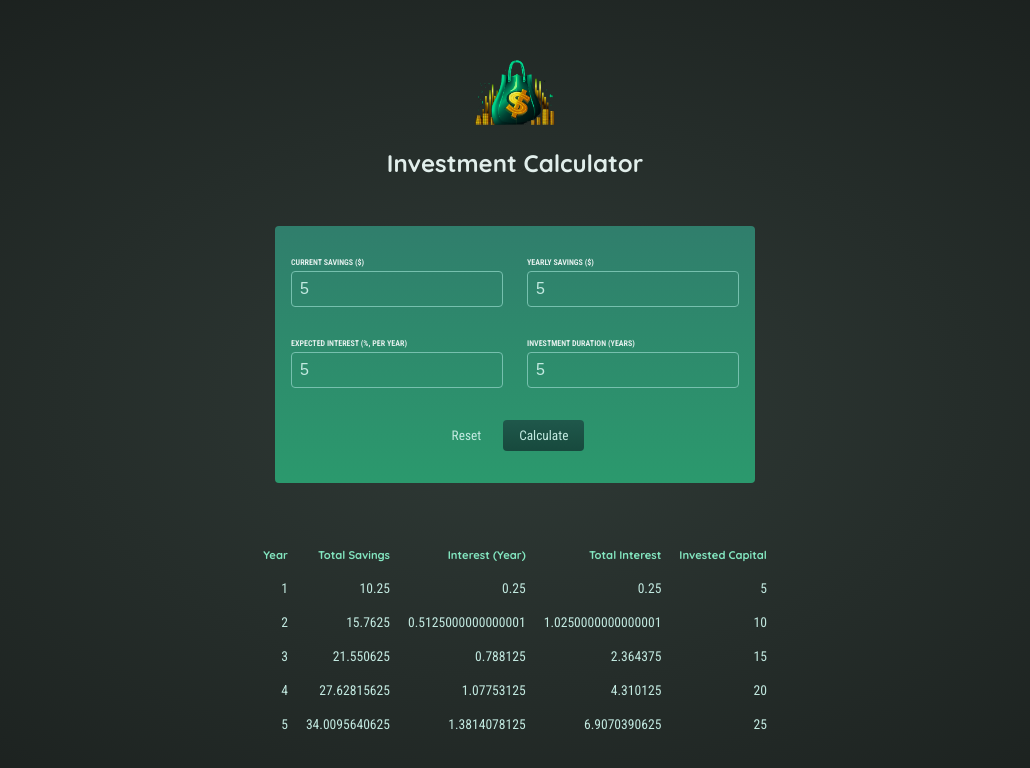
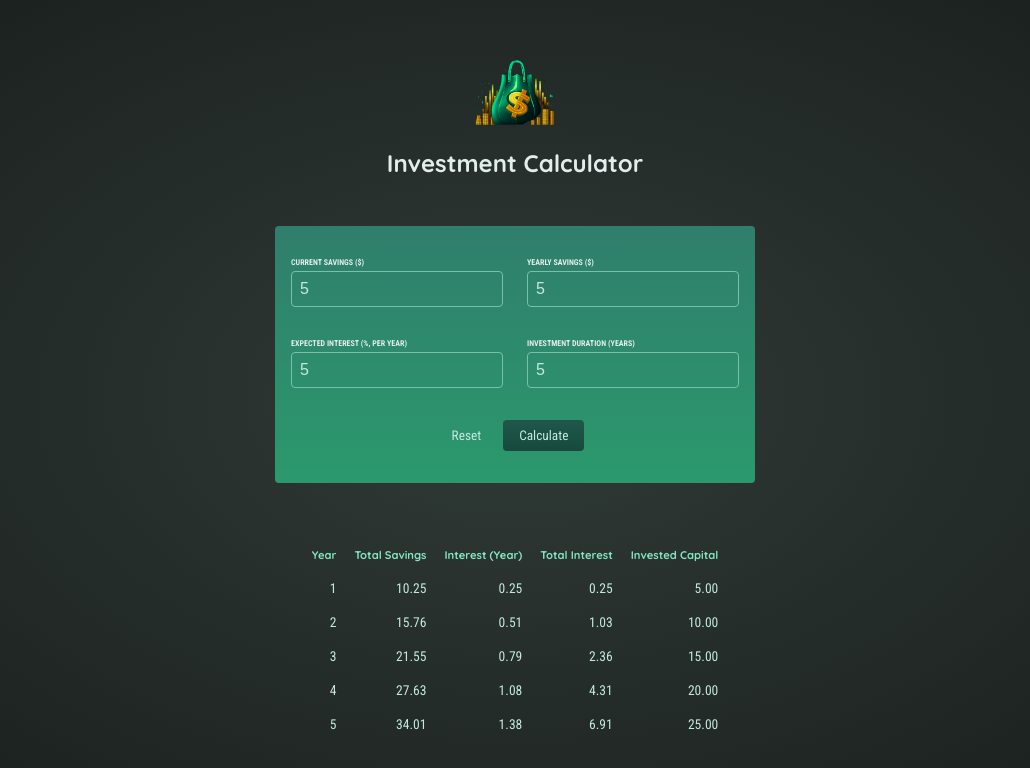
Before and after one commit to YakirHasid/React-Investment-Calculator, a React (Create React App) app: page / in a window 1280 px wide. Both pictures are taken after typing "5", "5", "5", "5" into the empty fields and a click on the button "Calculate". Shown: the top 768 px of the page, without its empty margins (125-1155 px from the left). Built offline with nearby package versions, Linux system fonts and the light colour scheme.

Commit message:
fix display of float data format to be 2 decimals

```diff
--- a/src/components/Result/ResultRows.js
+++ b/src/components/Result/ResultRows.js
@@ -7,10 +7,10 @@ const ResultRows = (props) => {
       {resultData.map((yearData) => (
         <tr key={yearData.year}>
           <td>{yearData.year}</td>
-          <td>{yearData.savingsEndOfYear}</td>
-          <td>{yearData.yearlyInterest}</td>
-          <td>{yearData.totalInterest}</td>
-          <td>{yearData.totalContribution}</td>
+          <td>{yearData.savingsEndOfYear.toFixed(2)}</td>
+          <td>{yearData.yearlyInterest.toFixed(2)}</td>
+          <td>{yearData.totalInterest.toFixed(2)}</td>
+          <td>{yearData.totalContribution.toFixed(2)}</td>
         </tr>
       ))}
     </tbody>
```
